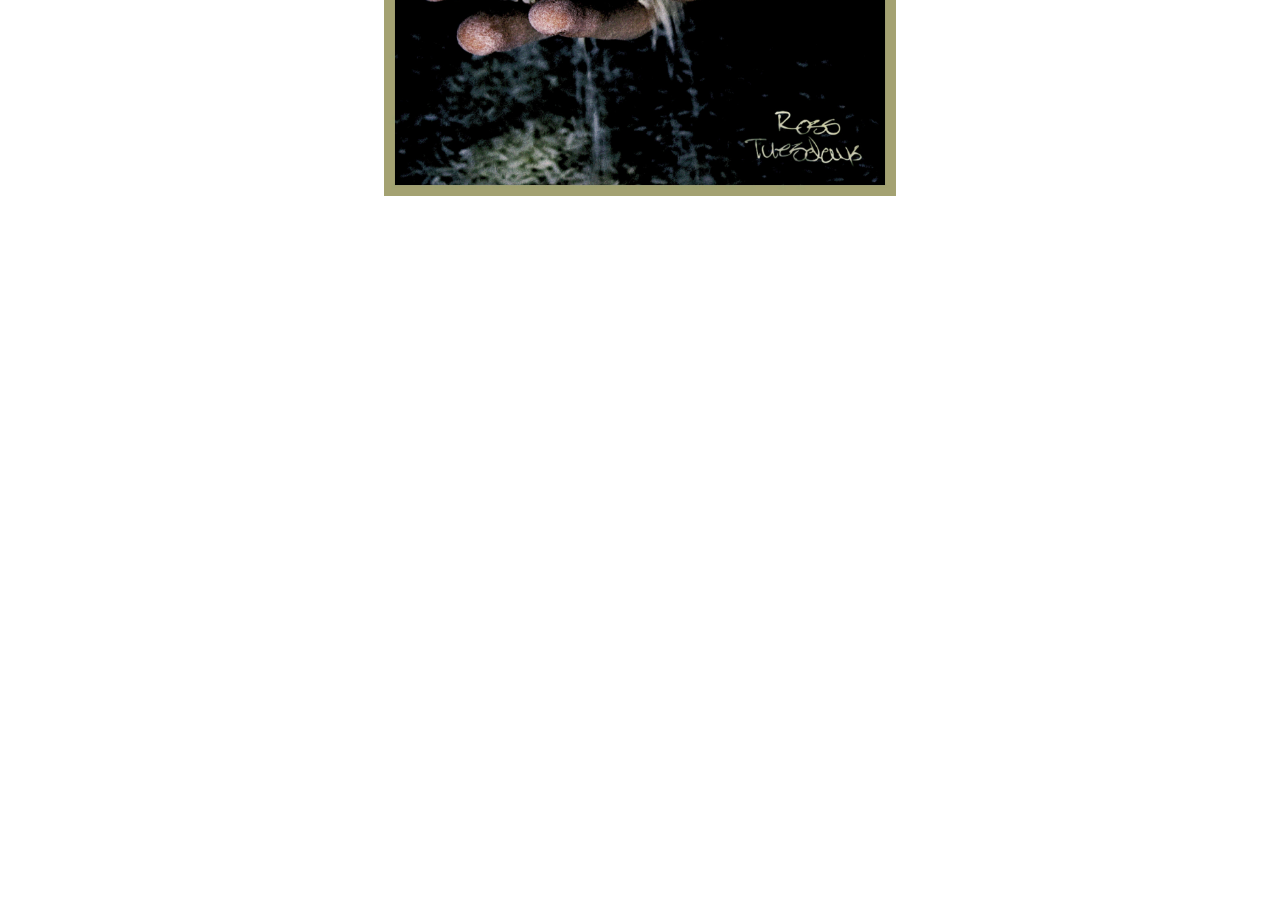
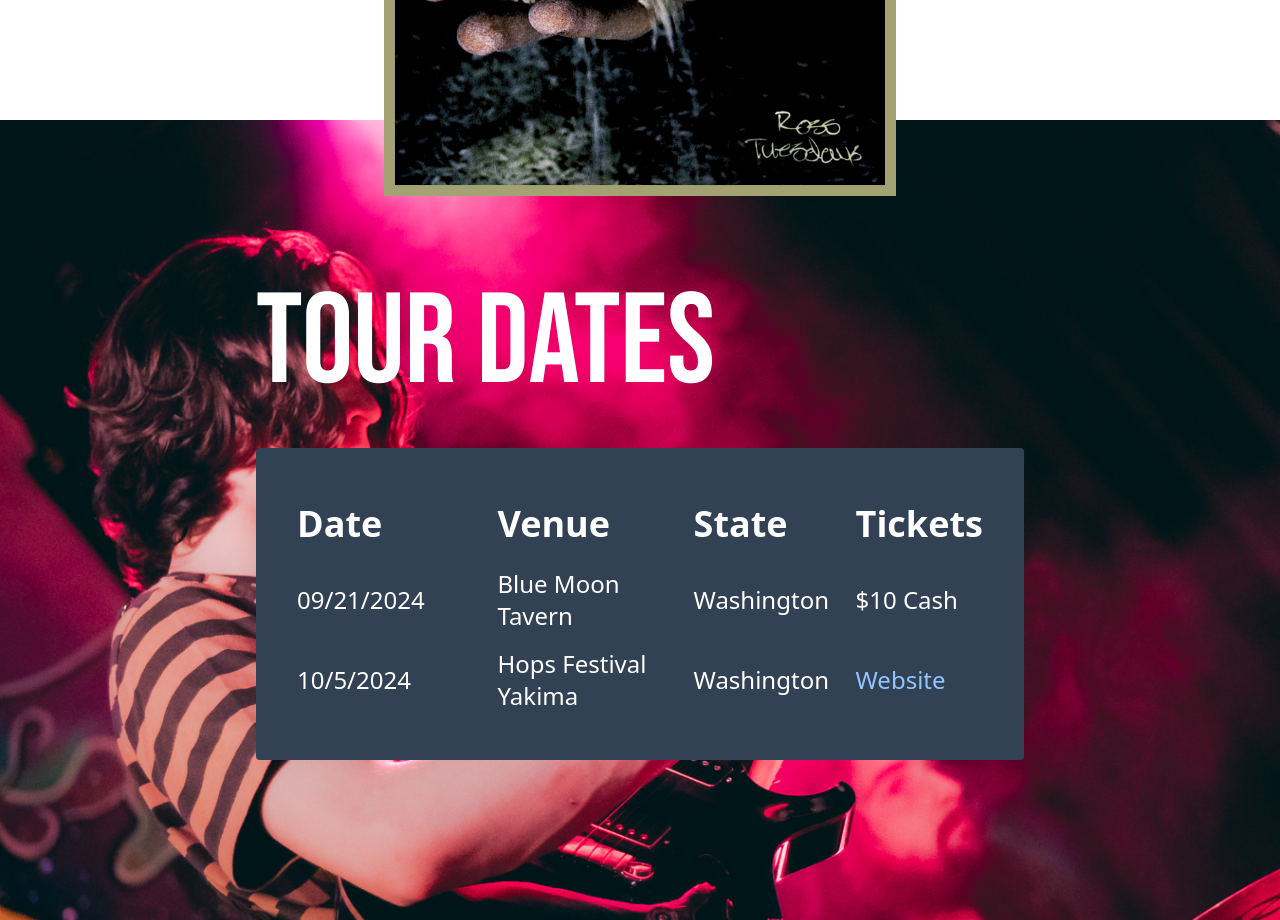
Before and after one commit to Grant-Howard509/Rice-Store, a React (Vite) app: page / in a window 1280 px wide. Shown: the part 1480-2400 px from the top of the page. Before the commit the page ends 1676 px from the top, so only its background shows below. Built offline with nearby package versions, Linux system fonts and the light colour scheme; no server answers; what @shopify/storefront-api-client would draw is missing.

Commit message:
Basic non-responsive implementation

```diff
--- a/src/Components/TourSection.jsx
+++ b/src/Components/TourSection.jsx
@@ -1,6 +1,51 @@
 
 export const TourSection = () => {
     return (
-        <></>
+        <div className="bg-[url('/images/Tour-Background.jpeg')] w-full h-screen bg-cover bg-no-repeat flex justify-center items-center flex-col text-white">
+            <div className="flex flex-col gap-10 w-3/5">
+                <h1 className="text-9xl font-bebas">Tour Dates</h1>
+                <div className="text-2xl w-full bg-slate-700 p-10 rounded">
+                    {/* <table className="table-fixed w-full">
+                        <tr>
+                            <th className="w-1/4">Date</th>
+                            <th>Venue</th>
+                            <th>State</th>
+                            <th>Tickets</th>
+                        </tr>
+                        <tr>
+                            <td>10/5/2024</td>
+                            <td>Hops Festival Yakima</td>
+                            <td>Wahington</td>
+                            <td>Tickets</td>
+                        </tr>
+                    </table> */}
+
+                    <table className="table-fixed">
+                        <thead>
+                            <tr className="text-4xl">
+                                <th className="w-1/3 text-left py-4">Date</th>
+                                <th className="w-1/3 text-left py-4">Venue</th>
+                                <th className="w-1/4 text-left y-4">State</th>
+                                <th className="w-1/3 text-left y-4">Tickets</th>
+                            </tr>
+                        </thead>
+                        <tbody>
+                            <tr>
+                                <td className="text-left py-2">09/21/2024</td>
+                                <td className="text-left py-2">Blue Moon Tavern</td>
+                                <td className="text-left py-2">Washington</td>
+                                <td className="text-left py-2">$10 Cash</td>
+                            </tr>
+                            <tr>
+                                <td className="text-left py-2">10/5/2024</td>
+                                <td className="text-left py-2">Hops Festival Yakima</td>
+                                <td className="text-left py-2">Washington</td>
+                                <td className="text-left py-2 text-blue-300"><a href="https://freshhopalefestival.com/">Website</a></td>
+                            </tr>
+                        </tbody>
+                    </table>
+                </div>
+            </div>
+        </div>
     );
 };
```
